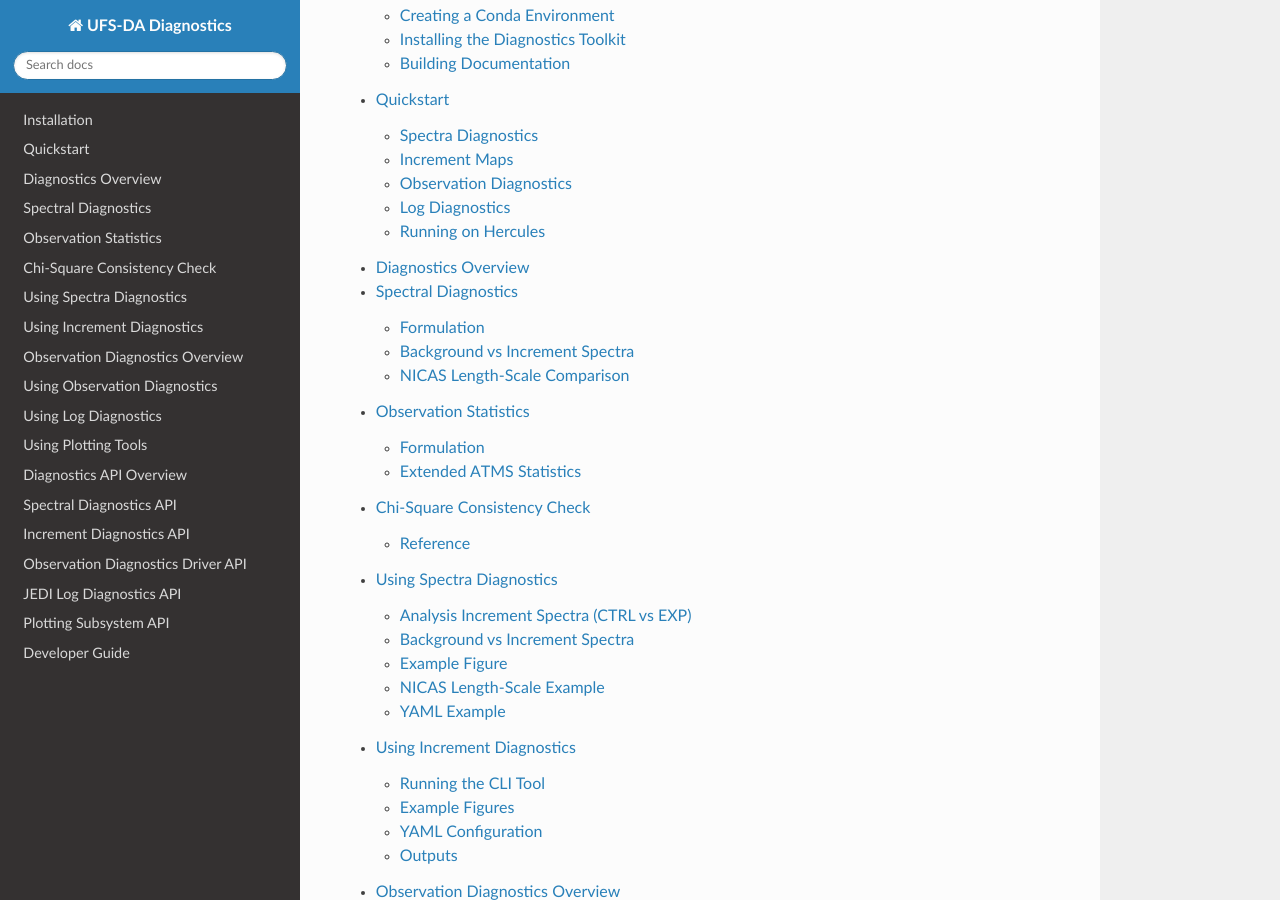
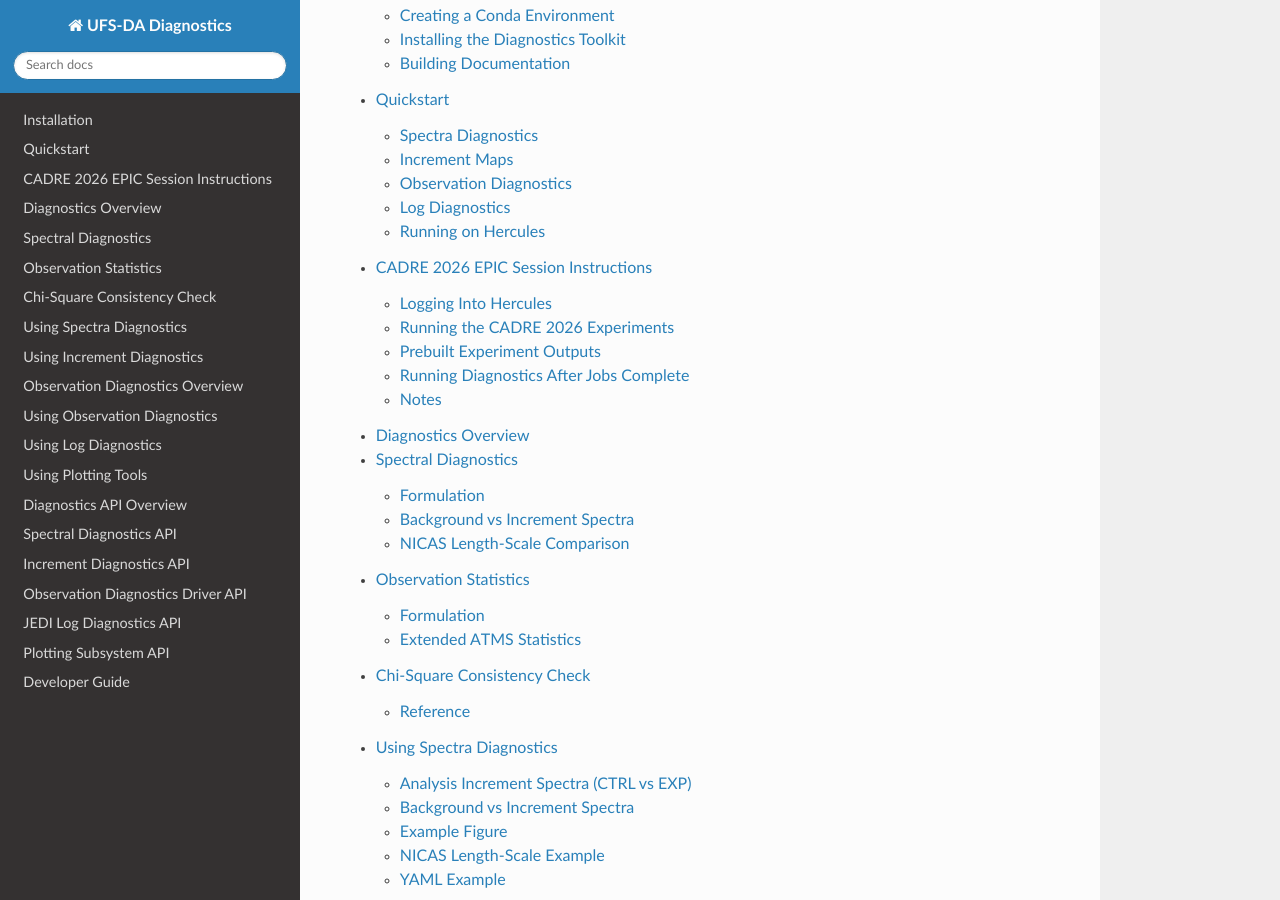
Before and after one commit to jkbk2004/ufs_da_diagnostics, a Sphinx documentation site: the page built from docs/index.rst, in a window 1280 px wide and 900 px high, scrolled down 320 px. Built offline with Sphinx 7.4.7 and the Read the Docs theme 3.1.0, drawn with Linux system fonts in a browser that asks for light colours; some of the changed lines change nothing that is shown.

Commit message:
add cadre epic session

```diff
--- /dev/null
+++ b/docs/cadre2026_epic.rst
@@ -0,0 +1,125 @@
+CADRE 2026 EPIC Session Instructions
+====================================
+
+This page describes how to run the CADRE 2026 FV3-JEDI hybrid 3D-Var
+training experiments on the Hercules HPC system and how to apply the
+UFS-DA Diagnostics toolkit to the resulting outputs.
+
+Logging Into Hercules
+---------------------
+
+Use SSH with X11 forwarding enabled:
+
+.. code-block:: bash
+
+    ssh -X jongkim@hercules-login.hpc.msstate.edu
+
+The diagnostics toolkit is installed at:
+
+    /work/noaa/epic/jongkim/ufs_da_diagnostics
+
+Activate the preconfigured environment:
+
+.. code-block:: bash
+
+    source /work/noaa/epic/jongkim/hercules.anaconda
+
+Running the CADRE 2026 Experiments
+----------------------------------
+
+The FV3-JEDI and GDASApp executables are prebuilt on Hercules. The
+training experiments for Day 1, Day 2, and Day 3 are executed using the
+job card script:
+
+    https://github.com/chan-hoo/CADRE-DA-training/blob/feature/tutorial/tutorial/run_3dvar_hercules.sh
+
+Copy the YAML configuration files for each day into your working
+directory. For example, copy the Day 1 YAMLs:
+
+.. code-block:: bash
+
+    cp /path/to/CADRE-DA-training/tutorial/input_yaml/Day1/*.yaml \
+       /work2/noaa/epic/CADRE2026/input_yaml/
+
+Submit the job card using SLURM:
+
+.. code-block:: bash
+
+    sbatch run_3dvar_hercules.sh
+
+Monitor job progress:
+
+.. code-block:: bash
+
+    squeue -u $USER
+
+Prebuilt Experiment Outputs
+---------------------------
+
+All prebuilt CADRE 2026 experiment outputs are available at:
+
+    /work2/noaa/epic/CADRE2026
+
+Example directory listing:
+
+.. code-block:: text
+
+    cadre26.8434573.day1
+    cadre26.8487509.day2_hyb_wght
+    cadre26.8487556.day2_nicas
+    cadre26.8487556.day2_nicas-length-scale
+    cadre26.8487557.day3_thinning
+    cadre26.8487565.day3_obs_error
+    cadre26.8697363_atms-err-08
+    cadre26.8697429_atms-err-03
+    cadre26-diagnostics
+    grid/
+
+Running Diagnostics After Jobs Complete
+---------------------------------------
+
+Once the FV3-JEDI jobs finish, the UFS-DA Diagnostics toolkit can be
+applied to the output files. The following commands correspond to the
+Quickstart examples, adapted for the CADRE 2026 experiment structure.
+
+Day 1: Control Experiment Diagnostics
+~~~~~~~~~~~~~~~~~~~~~~~~~~~~~~~~~~~~~
+
+.. code-block:: bash
+
+    ufsda-spectra-ana-inc --yaml spectra_day1.yaml
+    ufsda-inc-maps --yaml increment_maps_day1.yaml
+    ufsda-obs-diag --yaml obs_diag_day1.yaml
+    ufsda-jedi-log /work2/noaa/epic/CADRE2026/cadre26.8434573.day1/OUTPUT.fv3jedi \
+        --output day1_log_report.txt
+
+Day 2: Background Error Experiments (Hybrid Weight, NICAS)
+~~~~~~~~~~~~~~~~~~~~~~~~~~~~~~~~~~~~~~~~~~~~~~~~~~~~~~~~~~
+
+.. code-block:: bash
+
+    ufsda-spectra-ana-inc --yaml spectra_day2.yaml
+    ufsda-inc-maps --yaml increment_maps_day2.yaml
+    ufsda-obs-diag --yaml obs_diag_day2.yaml
+    ufsda-jedi-log /work2/noaa/epic/CADRE2026/cadre26.8487509.day2_hyb_wght/OUTPUT.fv3jedi \
+        --output day2_log_report.txt
+
+Day 3: Observation Experiments (Thinning, Obs Error)
+~~~~~~~~~~~~~~~~~~~~~~~~~~~~~~~~~~~~~~~~~~~~~~~~~~~~
+
+.. code-block:: bash
+
+    ufsda-spectra-ana-inc --yaml spectra_day3.yaml
+    ufsda-inc-maps --yaml increment_maps_day3.yaml
+    ufsda-obs-diag --yaml obs_diag_day3.yaml
+    ufsda-jedi-log /work2/noaa/epic/CADRE2026/cadre26.8487565.day3_obs_error/OUTPUT.fv3jedi \
+        --output day3_log_report.txt
+
+Notes
+-----
+
+* All YAML files referenced above should be copied from the CADRE-DA-training
+  repository into your working input_yaml directory.
+* The diagnostics output directories will be created automatically.
+* Figures and tables generated by the diagnostics toolkit can be used
+  directly in the CADRE 2026 training slides and documentation.
--- a/docs/conf.py
+++ b/docs/conf.py
@@ -62,23 +62,22 @@ def setup(app):
     """
     pass
 
+latex_engine = 'xelatex'
+
 latex_elements = {
+    # Proper table of contents
     'tableofcontents': r'''
         \pagenumbering{roman}
         \tableofcontents
         \clearpage
         \pagenumbering{arabic}
     ''',
-}
 
-latex_engine = 'xelatex'
-
-latex_elements = {
+    # XeLaTeX does not use inputenc/fontenc
     'inputenc': '',
     'fontenc': '',
-}
 
-latex_elements = {
+    # Use TeX Gyre fonts (installed with TeX Live)
     'fontpkg': r'''
 \setmainfont{TeX Gyre Pagella}
 \setsansfont{TeX Gyre Heros}
--- a/docs/index.rst
+++ b/docs/index.rst
@@ -11,6 +11,7 @@ Contents
 
     installation
     quickstart
+    cadre2026_epic
     diagnostics_overview
 
     usage_spectra
```
